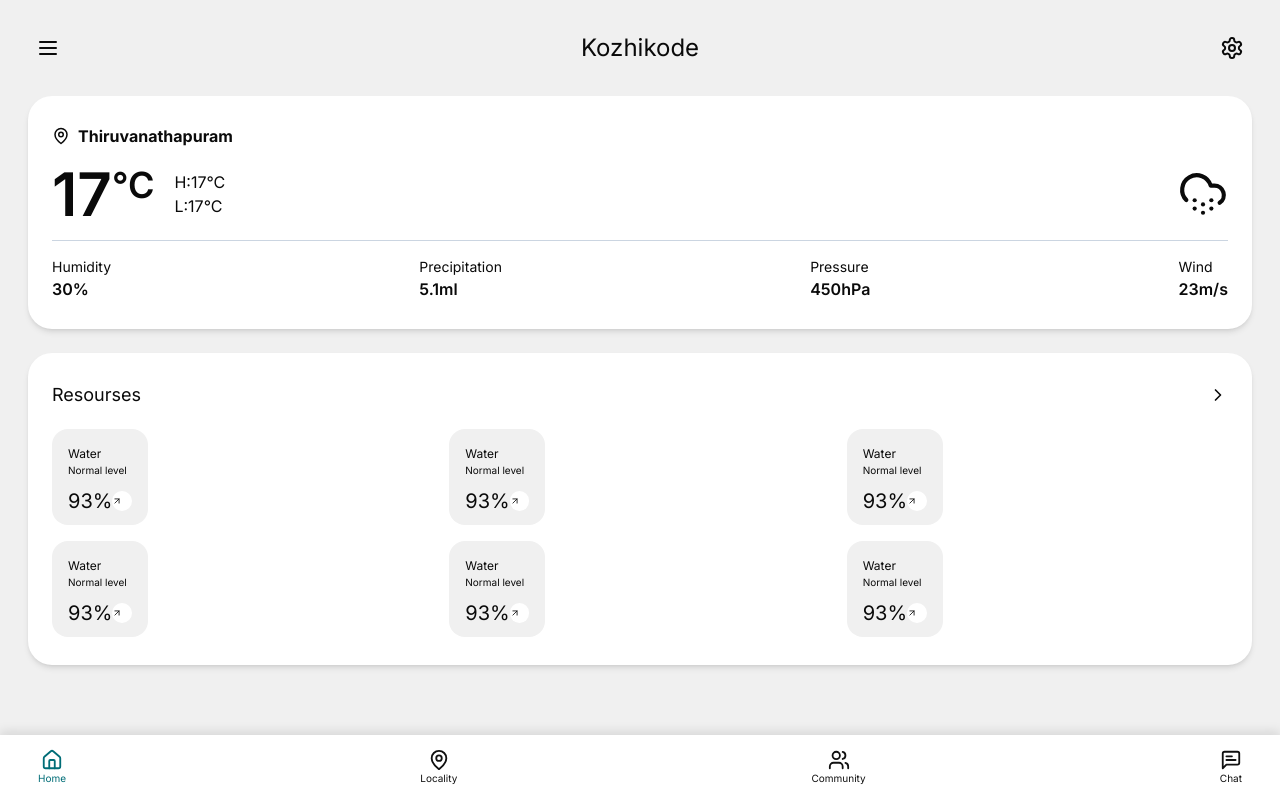
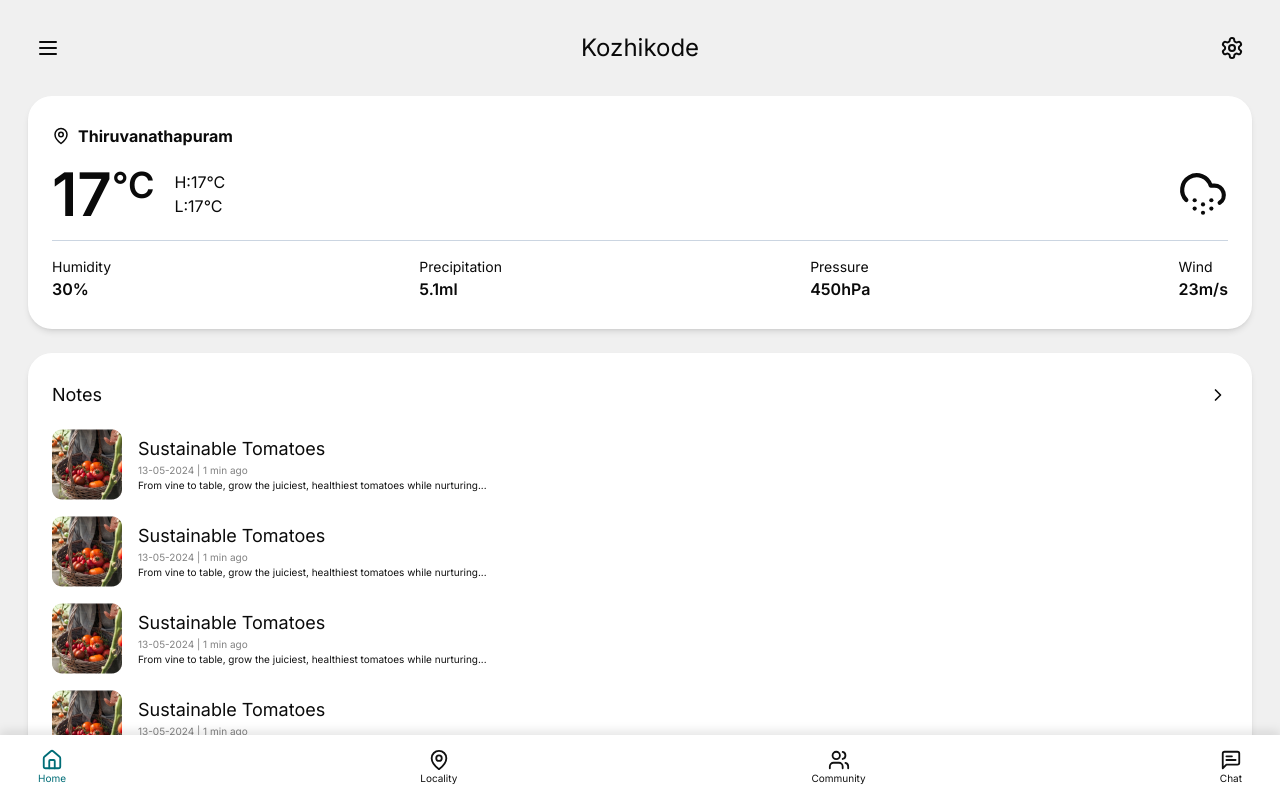
Before and after one commit to antonyjaison/root, a Next.js app: page /home in a window 1280 px wide. Built offline with nearby package versions, Linux system fonts and the light colour scheme.

Commit message:
added notes in homepage

```diff
--- a/src/app/(tabs)/home/page.tsx
+++ b/src/app/(tabs)/home/page.tsx
@@ -1,11 +1,13 @@
+import Notes from '@/components/Notes'
 import Resources from '@/components/Resources'
 import Weather from '@/components/Weather'
 import React from 'react'
 
 const HomePage = () => {
   return (
-    <div className='px-7 flex flex-col gap-6'>
+    <div className='px-7 flex flex-col gap-6 pb-3'>
       <Weather/>
+      <Notes/>
       <Resources/>
     </div>
   )
--- /dev/null
+++ b/src/components/NoteCard.tsx
@@ -0,0 +1,19 @@
+import Image from 'next/image'
+import React from 'react'
+
+const NoteCard = () => {
+    return (
+        <div className=' flex h-fit flex-row items-center gap-4'>
+            <Image src="/images/note.png" width={70} height={70} className=' object-cover rounded-lg' alt='note' />
+            <div className=' flex-1'>
+                <div>
+                    <h3 className=' text-lg'>Sustainable Tomatoes</h3>
+                    <p className=' text-[10px] text-[#818181]'>13-05-2024 | 1 min ago</p>
+                </div>
+                <p className=' text-[10px] text-[#111]'>From vine to table, grow the juiciest, healthiest tomatoes while nurturing...</p>
+            </div>
+        </div>
+    )
+}
+
+export default NoteCard
--- /dev/null
+++ b/src/components/Notes.tsx
@@ -0,0 +1,22 @@
+import { ChevronRight } from 'lucide-react'
+import React from 'react'
+import NoteCard from './NoteCard'
+
+const Notes = () => {
+    return (
+        <div className=' w-full rounded-3xl px-6 py-7 bg-white shadow-md'>
+            <div className=' h-fit flex justify-between items-center w-full'>
+                <h4 className=' text-lg'>Notes</h4>
+                <ChevronRight size={20} />
+            </div>
+            <div className=' mt-5 flex flex-col gap-4'>
+                <NoteCard />
+                <NoteCard />
+                <NoteCard />
+                <NoteCard />
+            </div>
+        </div>
+    )
+}
+
+export default Notes
```
Also changed, not shown: public/images/note.png (added).
